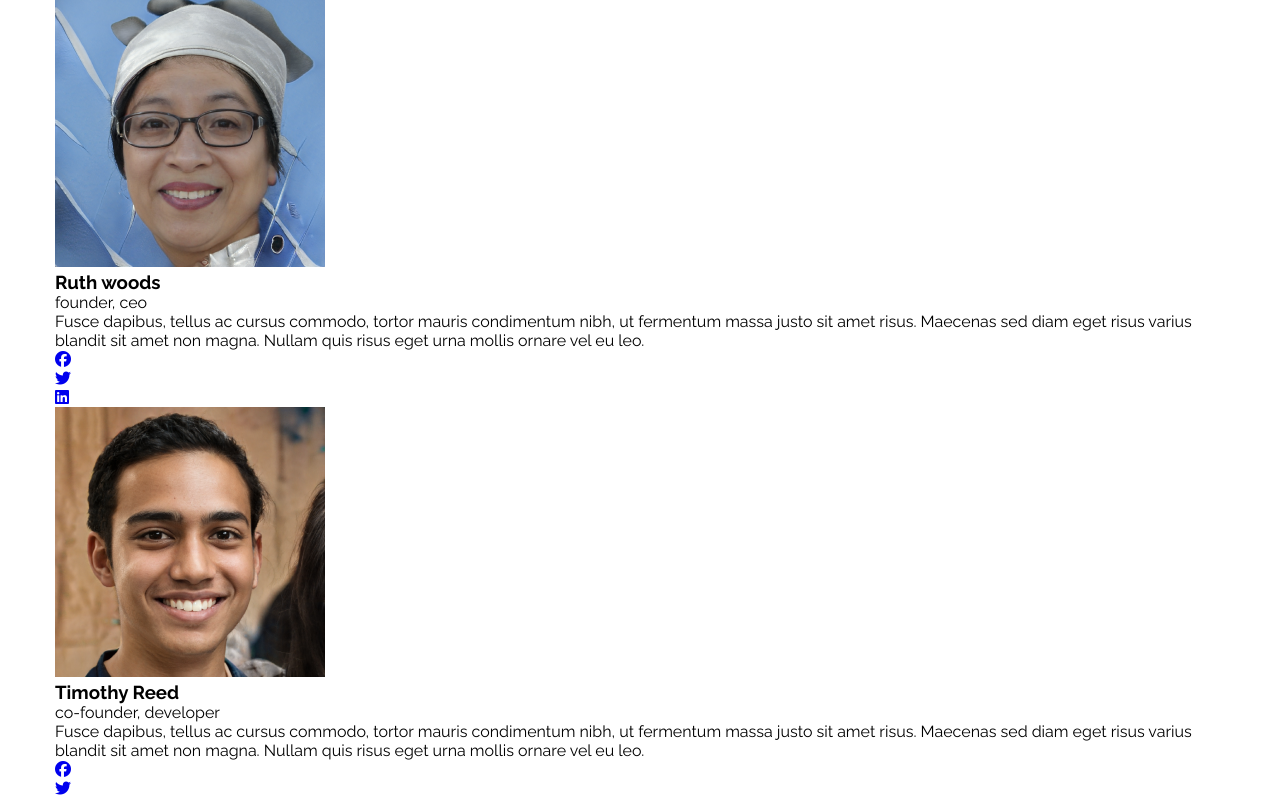
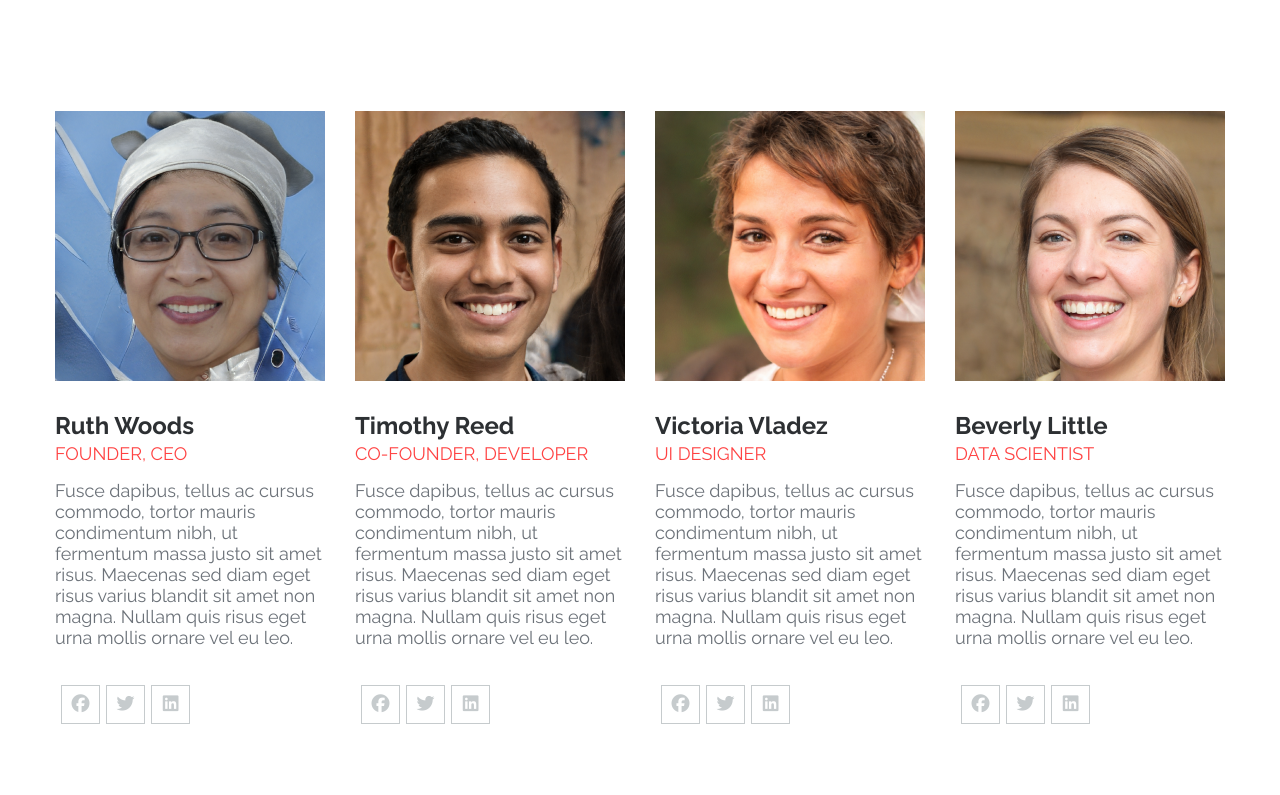
Before and after one commit to pollyBe/FE63-1, a website built with Parcel: page src/index.html in a window 1280 px wide. Shown: the part 2203-2998 px from the top of the page. Built offline with nearby package versions, Linux system fonts and the light colour scheme.

Commit message:
feat: finish our-team section

```diff
--- a/src/index.html
+++ b/src/index.html
@@ -4,7 +4,8 @@
   <meta charset="UTF-8">
   <meta name="viewport" content="width=device-width, initial-scale=1.0">
   <link rel="stylesheet" href="./sass/index.scss">
-  <title>Document</title>
+  <link rel="shortcut icon" href="../src/img/fav/favicon.png" type="image/x-icon">
+  <title>ACTIVE BOX</title>
 </head>
 <body>
   <header class="header">
@@ -213,9 +214,9 @@
               <p>Fusce dapibus, tellus ac cursus commodo, tortor mauris condimentum nibh, ut fermentum massa justo sit amet risus. Maecenas sed diam eget risus varius blandit sit amet non magna. Nullam quis risus eget urna mollis ornare vel eu leo.</p>
             </div>
             <ul class="our-team__social">
-              <li class="our-team__social_links"><a href="#"><i class="fa-brands fa-facebook"></i></a></li>
-              <li class="our-team__social_links"><a href="#"><i class="fa-brands fa-twitter"></i></a></li>
-              <li class="our-team__social_links"><a href="#"><i class="fa-brands fa-linkedin"></i></a></li>
+              <li class="our-team__social_link"><a href="#"><i class="fa-brands fa-facebook"></i></a></li>
+              <li class="our-team__social_link"><a href="#"><i class="fa-brands fa-twitter"></i></a></li>
+              <li class="our-team__social_link"><a href="#"><i class="fa-brands fa-linkedin"></i></a></li>
             </ul>
           </div>
           <div class="our-team__item">
@@ -230,9 +231,9 @@
               <p>Fusce dapibus, tellus ac cursus commodo, tortor mauris condimentum nibh, ut fermentum massa justo sit amet risus. Maecenas sed diam eget risus varius blandit sit amet non magna. Nullam quis risus eget urna mollis ornare vel eu leo.</p>
             </div>
             <ul class="our-team__social">
-              <li class="our-team__social_links"><a href="#"><i class="fa-brands fa-facebook"></i></a></li>
-              <li class="our-team__social_links"><a href="#"><i class="fa-brands fa-twitter"></i></a></li>
-              <li class="our-team__social_links"><a href="#"><i class="fa-brands fa-linkedin"></i></a></li>
+              <li class="our-team__social_link"><a href="#"><i class="fa-brands fa-facebook"></i></a></li>
+              <li class="our-team__social_link"><a href="#"><i class="fa-brands fa-twitter"></i></a></li>
+              <li class="our-team__social_link"><a href="#"><i class="fa-brands fa-linkedin"></i></a></li>
             </ul>
           </div>
           <div class="our-team__item">
@@ -247,9 +248,9 @@
               <p>Fusce dapibus, tellus ac cursus commodo, tortor mauris condimentum nibh, ut fermentum massa justo sit amet risus. Maecenas sed diam eget risus varius blandit sit amet non magna. Nullam quis risus eget urna mollis ornare vel eu leo.</p>
             </div>
             <ul class="our-team__social">
-              <li class="our-team__social_links"><a href="#"><i class="fa-brands fa-facebook"></i></a></li>
-              <li class="our-team__social_links"><a href="#"><i class="fa-brands fa-twitter"></i></a></li>
-              <li class="our-team__social_links"><a href="#"><i class="fa-brands fa-linkedin"></i></a></li>
+              <li class="our-team__social_link"><a href="#"><i class="fa-brands fa-facebook"></i></a></li>
+              <li class="our-team__social_link"><a href="#"><i class="fa-brands fa-twitter"></i></a></li>
+              <li class="our-team__social_link"><a href="#"><i class="fa-brands fa-linkedin"></i></a></li>
             </ul>
           </div>
           <div class="our-team__item">
@@ -264,14 +265,13 @@
               <p>Fusce dapibus, tellus ac cursus commodo, tortor mauris condimentum nibh, ut fermentum massa justo sit amet risus. Maecenas sed diam eget risus varius blandit sit amet non magna. Nullam quis risus eget urna mollis ornare vel eu leo.</p>
             </div>
             <ul class="our-team__social">
-              <li class="our-team__social_links"><a href="#"><i class="fa-brands fa-facebook"></i></a></li>
-              <li class="our-team__social_links"><a href="#"><i class="fa-brands fa-twitter"></i></a></li>
-              <li class="our-team__social_links"><a href="#"><i class="fa-brands fa-linkedin"></i></a></li>
+              <li class="our-team__social_link"><a href="#"><i class="fa-brands fa-facebook"></i></a></li>
+              <li class="our-team__social_link"><a href="#"><i class="fa-brands fa-twitter"></i></a></li>
+              <li class="our-team__social_link"><a href="#"><i class="fa-brands fa-linkedin"></i></a></li>
             </ul>
           </div>
         </div>
       </div>
-
     </section>
 
 
--- a/src/sass/_var.scss
+++ b/src/sass/_var.scss
@@ -21,9 +21,12 @@ $_btn-link-active: #FF4343;
 $_white: #ffffff;
 $_nav-link-active: #E71414;
 $_icon-color: #FF4343;
+$_team-icon-color: #C6CBCD;
 $_descr: #6C7279;
 $_gallery-hover: rgba(255, 67, 67, 80%);
 $_gallery-active: rgba(185, 12, 12, 80%);
+$_secondary-title: #FF4343;
+$_team-title: #2D3033;
 
 // borders
 
@@ -31,6 +34,7 @@ $_nav-border: 1px solid #BABBC5;
 $_nav-border-hover: 3px solid #BABBC5;
 $_nav-border-active: 3px solid #E71414;
 $_gallery-border: 1px solid #ffffff;
+$_team-icon-border: 1px solid #C6CBCD;
 
 
 // shadow
--- a/src/sass/index.scss
+++ b/src/sass/index.scss
@@ -1,13 +1,3 @@
-@import '../sass/_fonts.scss';
-@import '../sass/_cdn.scss';
-@import '../sass/_mixins.scss';
-@import '../sass/var';
-@import '../sass/header.scss';
-@import '../sass/features.scss';
-@import '../sass/gallery.scss';
-
-
-
 html {
   font-family: "Raleway", sans-serif;
 }
@@ -25,3 +15,12 @@ html {
   padding: 0 15px;
   margin: auto;
 }
+
+@import '../sass/_fonts.scss';
+@import '../sass/_cdn.scss';
+@import '../sass/_mixins.scss';
+@import '../sass/_var';
+@import '../sass/header.scss';
+@import '../sass/features.scss';
+@import '../sass/gallery.scss';
+@import '../sass/our-team.scss';
--- a/src/sass/our-team.scss
+++ b/src/sass/our-team.scss
@@ -0,0 +1,95 @@
+.our-team {
+  padding: 7.125rem 0;
+}
+
+.our-team-wrap {
+  display: flex;
+  flex-wrap: wrap;
+  justify-content: space-between;
+  margin: 0 -10px;
+}
+
+.our-team__item {
+  max-width: 16.875rem;
+  margin: 0 10px;
+}
+
+.our-team__img {
+  height: 16.875rem;
+  margin-bottom: 1.875rem;
+  overflow: hidden;
+  img {
+    object-fit: cover;
+    width: 100%;
+    height: 100%;
+  }
+}
+
+.our-team__title {
+  width: 100%;
+  text-align: left;
+  margin-bottom: 1rem;
+  .our-team__title_main{
+    text-transform: capitalize;
+    font-size: $_24px;
+    font-weight: $_bold;
+    color: $_team-title;
+    margin-bottom: 3px;
+  }
+  .our-team__title_secondary {
+    text-transform: uppercase;
+    font-size: $_18px;
+    font-weight: $_regular;
+    color: $_secondary-title;
+  }
+}
+
+.our-team__descr {
+  margin-bottom: 2.36625rem;
+  p{
+    text-align: left;
+    font-size: $_18px;
+    font-weight: $_regular;
+    color: $_descr;
+  }
+}
+
+.our-team__social {
+  display: flex;
+  justify-content: flex-start;
+  .our-team__social_link {
+    width: 2.4375rem;
+    height: 2.4375rem;
+    border: $_team-icon-border;
+    margin-left: .375rem;
+    display: flex;
+    justify-content: center;
+    align-items: center;
+    transition: 0.5s ease;
+    i {
+      font-size: $_18px;
+      color: $_team-icon-color;
+      transition: 0.5s ease;
+    }
+  }
+}
+
+.our-team__social_link:hover {
+  border: 1px solid #6495ed;
+
+}
+
+.our-team__social_link:hover .fa-facebook {
+  color: #3b5998;
+  transform: scale(1.2);
+}
+
+.our-team__social_link:hover .fa-linkedin {
+  color: #0e76a8;
+  transform: scale(1.2);
+}
+
+.our-team__social_link:hover .fa-twitter {
+  color: #0088CC;
+  transform: scale(1.2);
+}
```
Also changed, not shown: src/img/fav/favicon.png (added).
